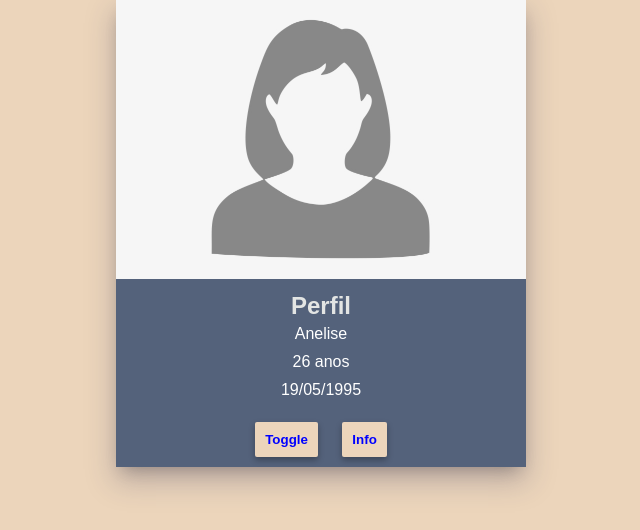
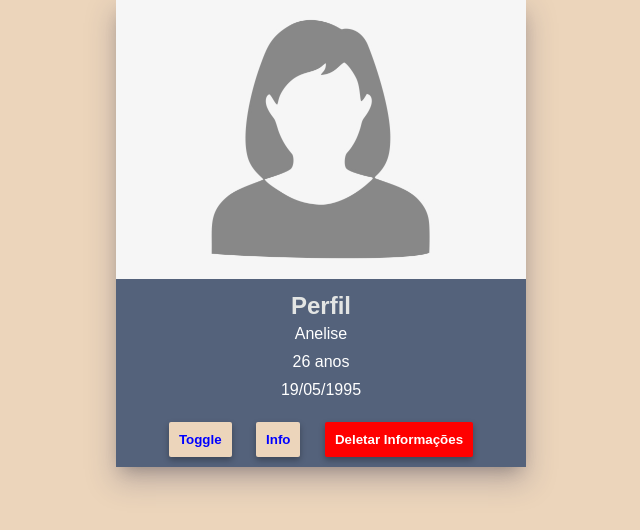
Before and after one commit to anepaz/js-project, a PHP site: page / in a window 1280 px wide. Shown: the part 167-697 px from the top of the page, without its empty margins (319-959 px from the left). Run offline with PHP 8.4, Linux system fonts and the light colour scheme.

Commit message:
add remove button to delete info

```diff
--- a/index.html
+++ b/index.html
@@ -23,7 +23,8 @@
 
       <div class="buttons">
         <button id="toggle">Toggle</button>
-        <button id="info">Info</button>
+        <button id="infoBtn">Info</button>
+        <button id="deleteBtn" onclick="remove()">Deletar Informações</button>
 
         <div id="text"></div>
       </div>
--- a/script.js
+++ b/script.js
@@ -4,13 +4,15 @@ toggle.onclick = function(){
   toggle.classList.toggle('active')
 }
 
-let infoBtn = document.getElementById('info');
+let infoBtn = document.getElementById('infoBtn');
 
 infoBtn.onclick = function(){
   infoBtn.classList.toggle('active')
 }
 
-info.addEventListener('click', function(){
+infoBtn.addEventListener('click', addInfo);
+
+function addInfo() {
 
   let elementoPai = document.getElementById('text');
 
@@ -22,4 +24,14 @@ info.addEventListener('click', function(){
   p.textContent = "Parágrafo com a descrição do perfil"
   elementoPai.appendChild(p);
 
-});
+  infoBtn.removeEventListener('click', addInfo);
+
+}
+
+function remove() {
+  let elementoPai = document.getElementById('text');
+  elementoPai.innerHTML = "";
+
+  infoBtn.addEventListener('click', addInfo);
+
+}
--- a/style.css
+++ b/style.css
@@ -30,7 +30,8 @@ body {
   line-height: 12px;
 }
 
-#toggle {
+#toggle,
+#infoBtn {
   position: relative;
   font-weight: bold;
   margin: 10px;
@@ -43,27 +44,23 @@ body {
   box-shadow: 0px 3px 6px rgba(0, 0, 0, 0.3);
 }
 
-#toggle.active {
+#toggle.active,
+#infoBtn.active {
   background-color: #d6e1ff;
   color: black;
 }
 
-#info {
+#deleteBtn {
   position: relative;
   font-weight: bold;
   margin: 10px;
-  background-color: #ECD5BB;
-  color: blue;
+  background-color: red;
+  color: white;
   border: none;
   border-radius: 2px;
   padding: 10px;
   cursor: pointer;
   box-shadow: 0px 3px 6px rgba(0, 0, 0, 0.3);
-}
-
-#info.active {
-  background-color: #d6e1ff;
-  color: black;
 }
 
 .title-prof {
```
